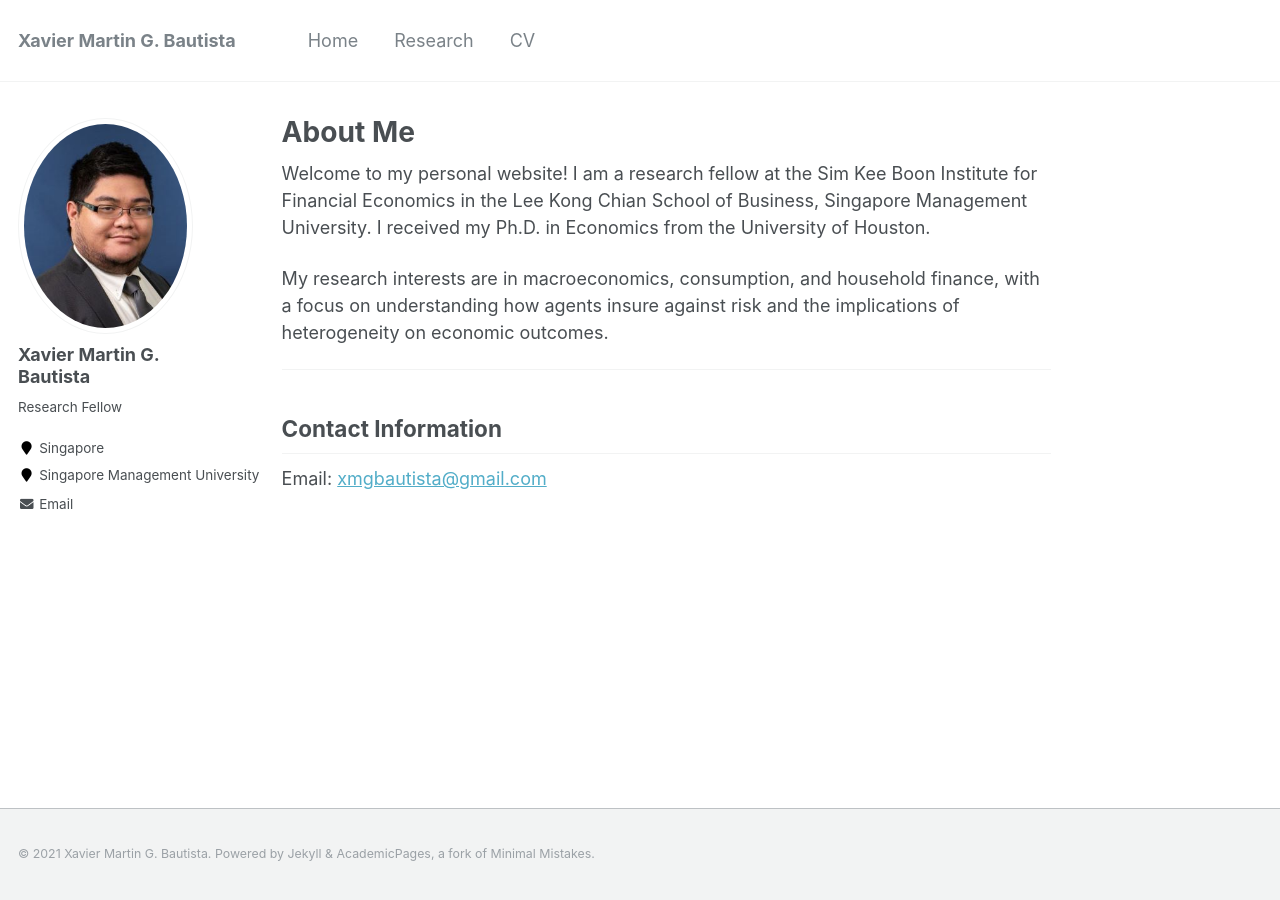
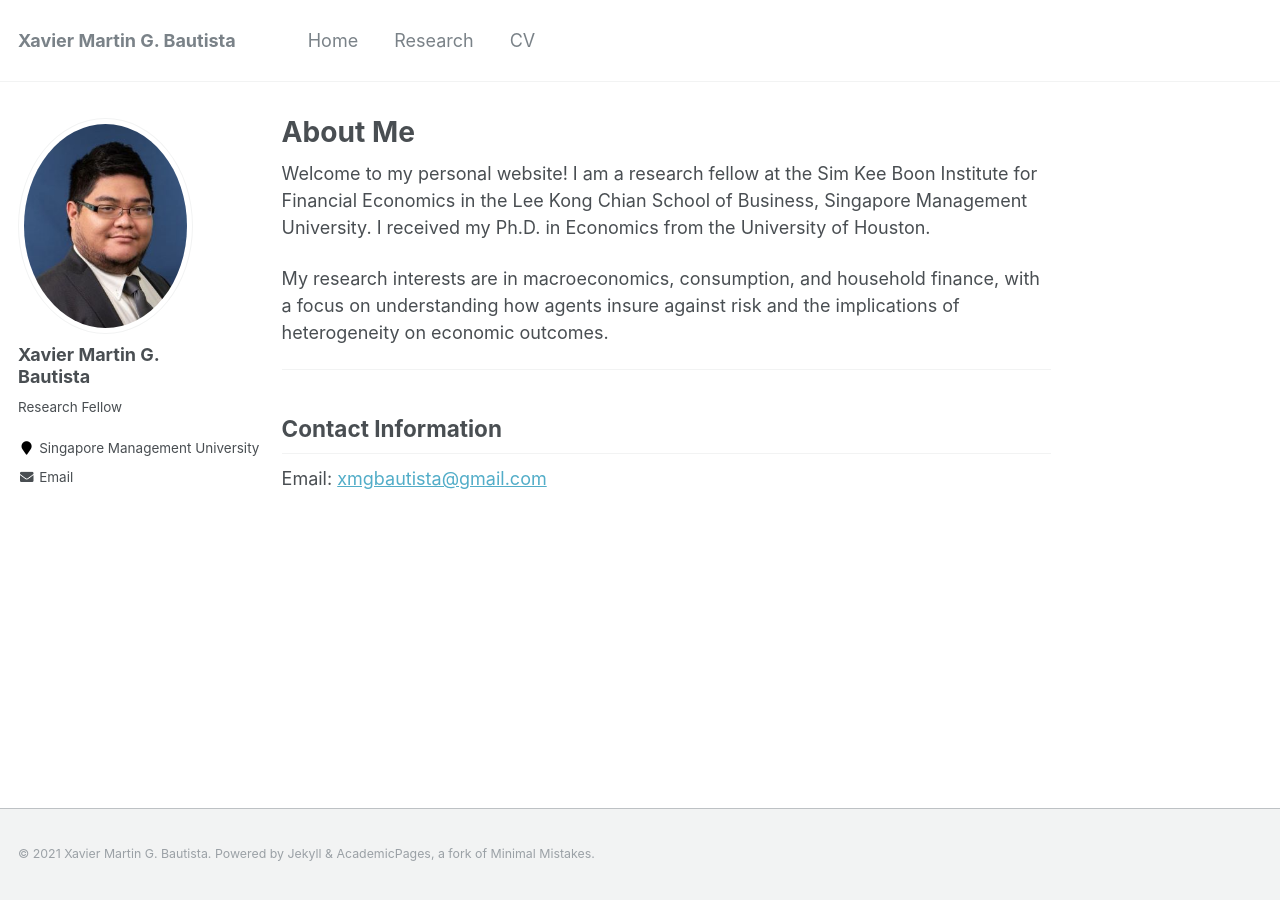
Before and after one commit to xmgbautista/xmgbautista.github.io, a Jekyll site: the page built from _pages/about.md, in a window 1280 px wide. Built offline with Jekyll 4.4.1, drawn with Linux system fonts in a browser that asks for light colours.

Commit message:
Update _config.yml

```diff
--- a/_config.yml
+++ b/_config.yml
@@ -83,7 +83,7 @@ author:
   name             : "Xavier Martin G. Bautista"
   avatar           : "avatar/uh_headshot_small.jpg"
   bio              : "Research Fellow"
-  location         : "Singapore"
+  location         :
   employer         : "Singapore Management University"
   pubmed           :
   googlescholar    :
```
